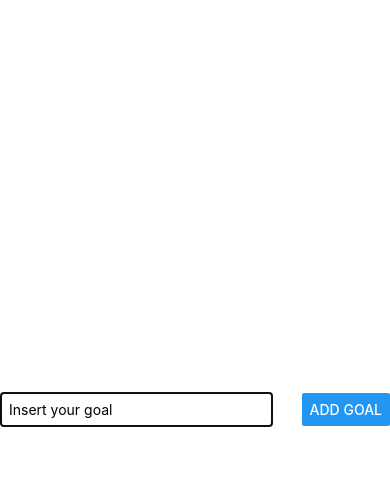
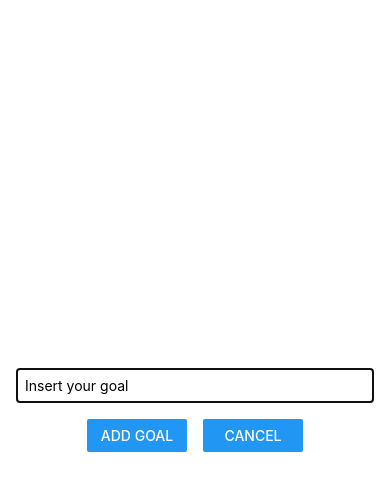
Before and after one commit to rafa-Nobre/Go_All, a React Native app: screen / in a window 390 px wide. Both pictures are taken after a click on the button "ADD NEW GOAL". Shown: the top 490 px of the page. Built offline with nearby package versions, Linux system fonts and the light colour scheme.

Commit message:
Styling upgrade

```diff
--- a/src/components/GoalInput/GoalInput.js
+++ b/src/components/GoalInput/GoalInput.js
@@ -21,7 +21,14 @@ const GoalInput = props => {
           value={enteredGoalText}
           style={styles.textInput}
         />
-        <Button title="Add Goal" onPress={addGoalHandler} />
+        <View style={styles.buttonContainer}>
+          <View style={styles.button}>
+            <Button title="Add Goal" onPress={addGoalHandler} />
+          </View>
+          <View style={styles.button}>
+            <Button title="Cancel" />
+          </View>
+        </View>
       </View>
     </Modal>
   )
@@ -30,19 +37,26 @@ const GoalInput = props => {
 const styles = StyleSheet.create({
   inputContainer: {
     flex: 1,
-    flexDirection: 'row',
-    justifyContent: 'space-between',
+    justifyContent: 'center',
     alignItems: 'center',
     marginBottom: 24,
+    padding: 16,
     borderBottomWidth: 1,
     borderBottomColor: '#cccccc'
   },
   textInput: {
     borderWidth: 1,
     borderColor: '#cccccc',
-    width: '70%',
-    marginRight: 8,
+    width: '100%',
     padding: 8
+  },
+  buttonContainer: {
+    flexDirection: 'row',
+    marginTop: 16
+  },
+  button: {
+    width: 100,
+    marginHorizontal: 8
   }
 })
 
```
